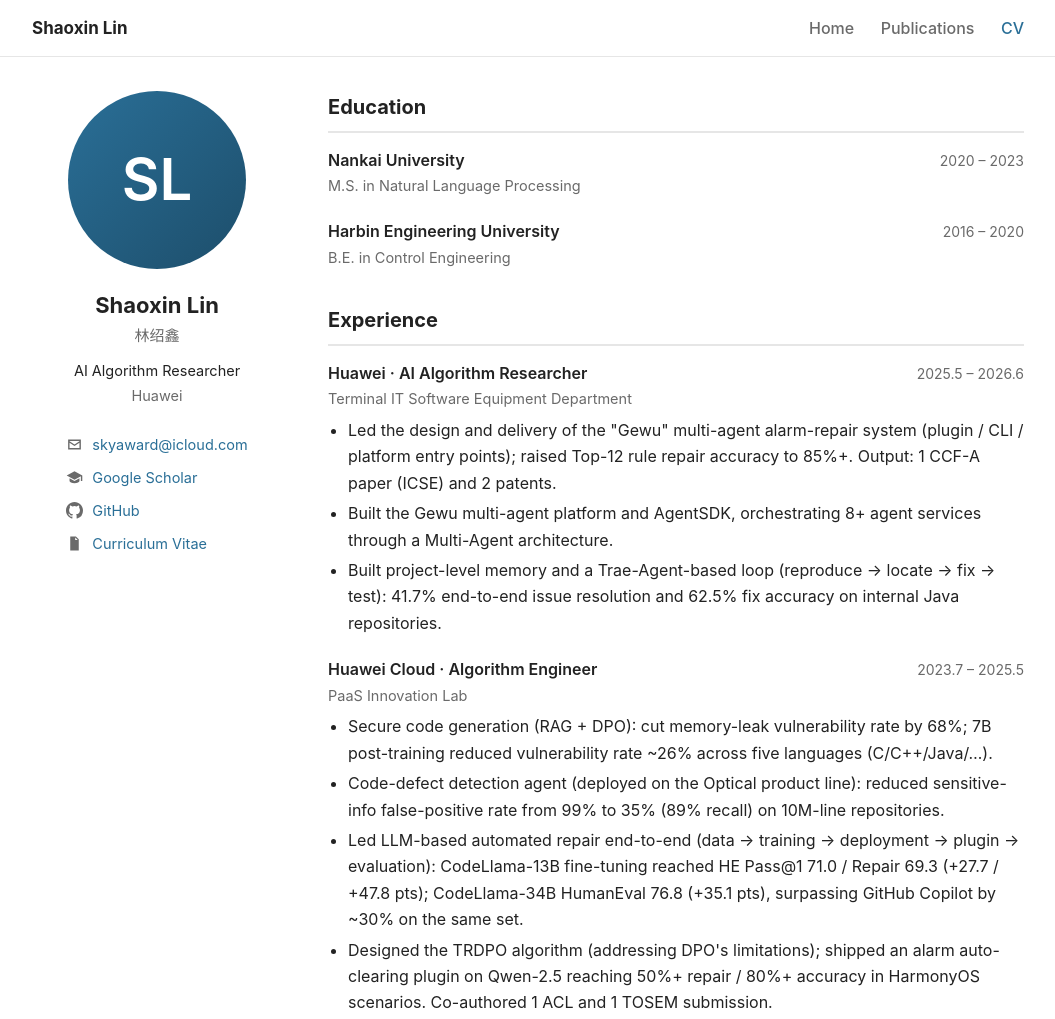
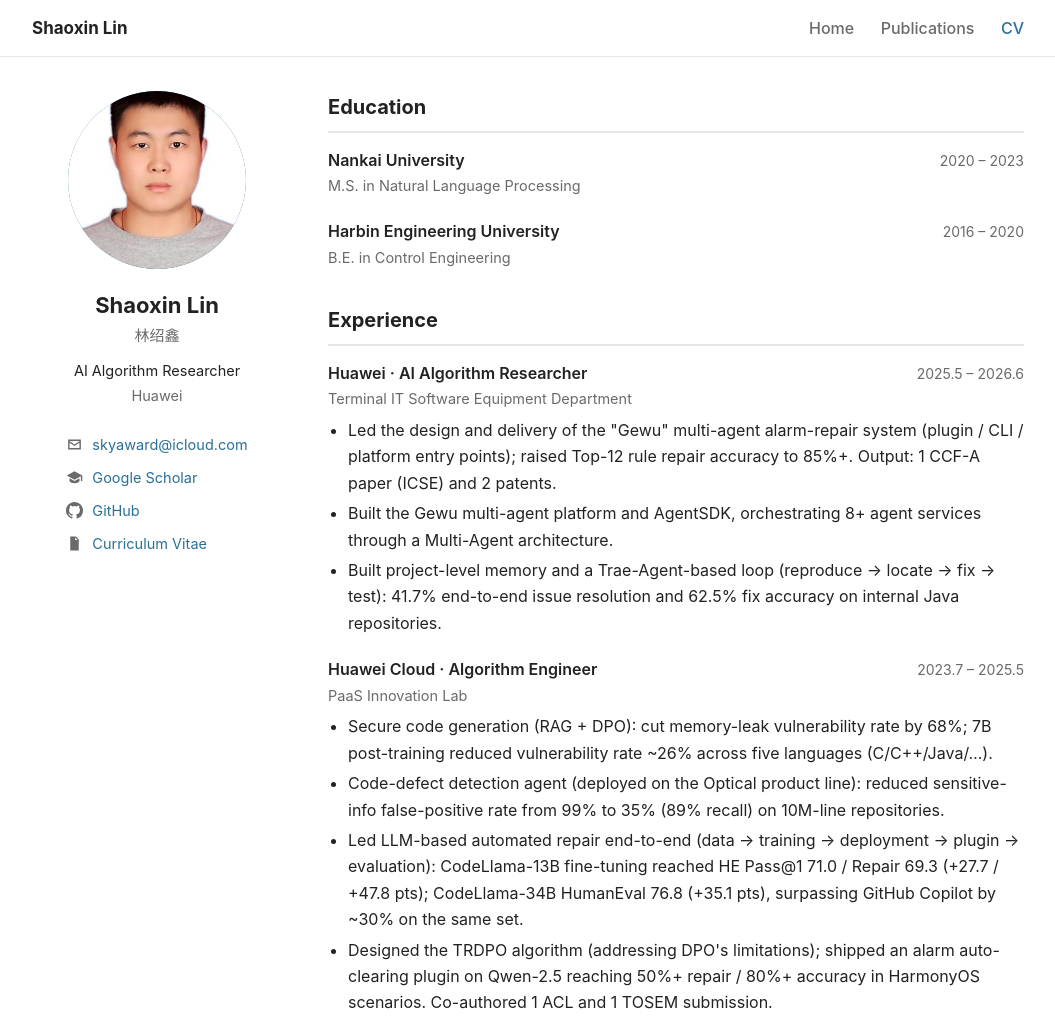
Before and after one commit to linshaoxin-maker/linshaoxin-maker.github.io, a plain HTML site: page cv.html in a window 1280 px wide. Shown: the top 1019 px of the page, without its empty margins (112-1167 px from the left). Drawn offline with Linux system fonts and the light colour scheme.

Commit message:
Add profile photo

```diff
--- a/cv.html
+++ b/cv.html
@@ -19,7 +19,7 @@
 
 <div class="wrap">
   <aside class="sidebar">
-    <div class="avatar"><img src="assets/profile.jpg" alt="Shaoxin Lin" onerror="this.remove()">SL</div>
+    <div class="avatar"><img src="you.jpg" alt="Shaoxin Lin" onerror="this.remove()">SL</div>
     <h1>Shaoxin Lin</h1>
     <div class="zh">林绍鑫</div>
     <div class="role">AI Algorithm Researcher</div>
```
Also changed, not shown: index.html (+1 -1 lines), publications.html (+1 -1 lines), you.jpg (added).
